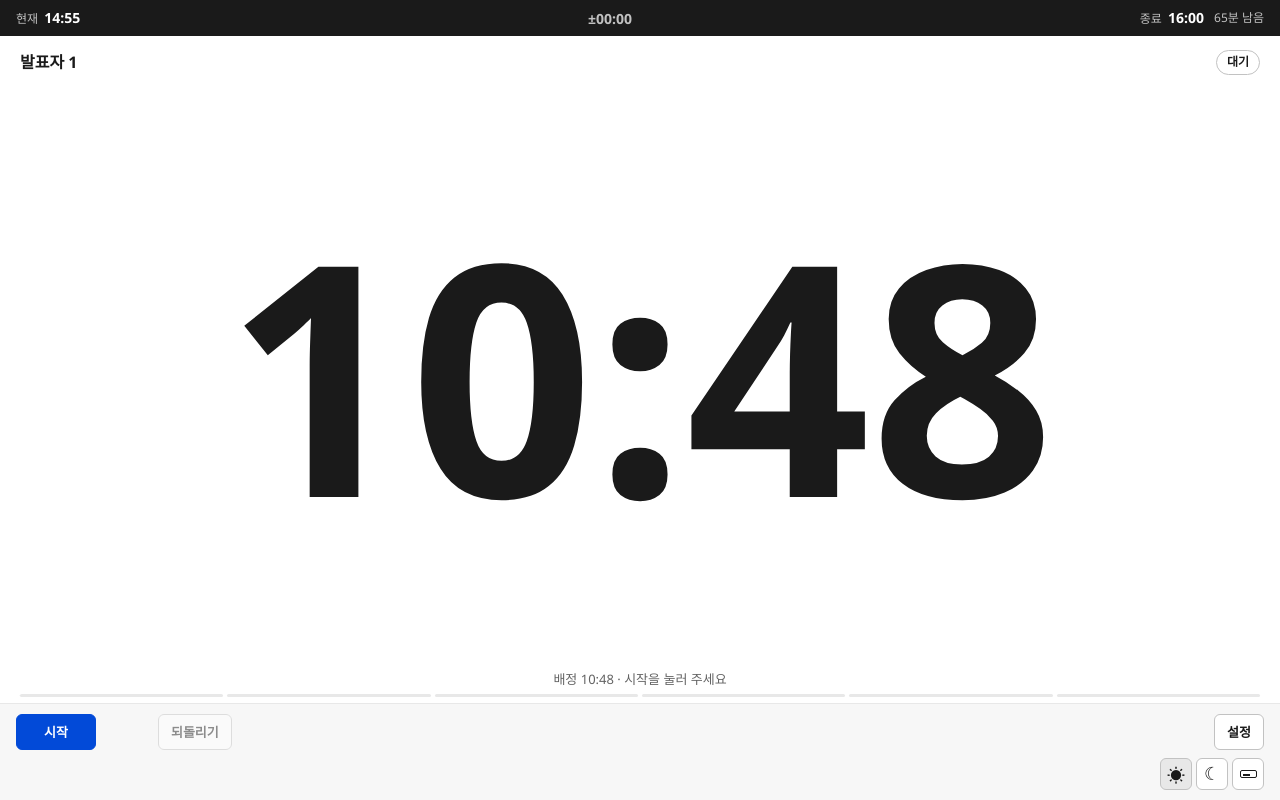
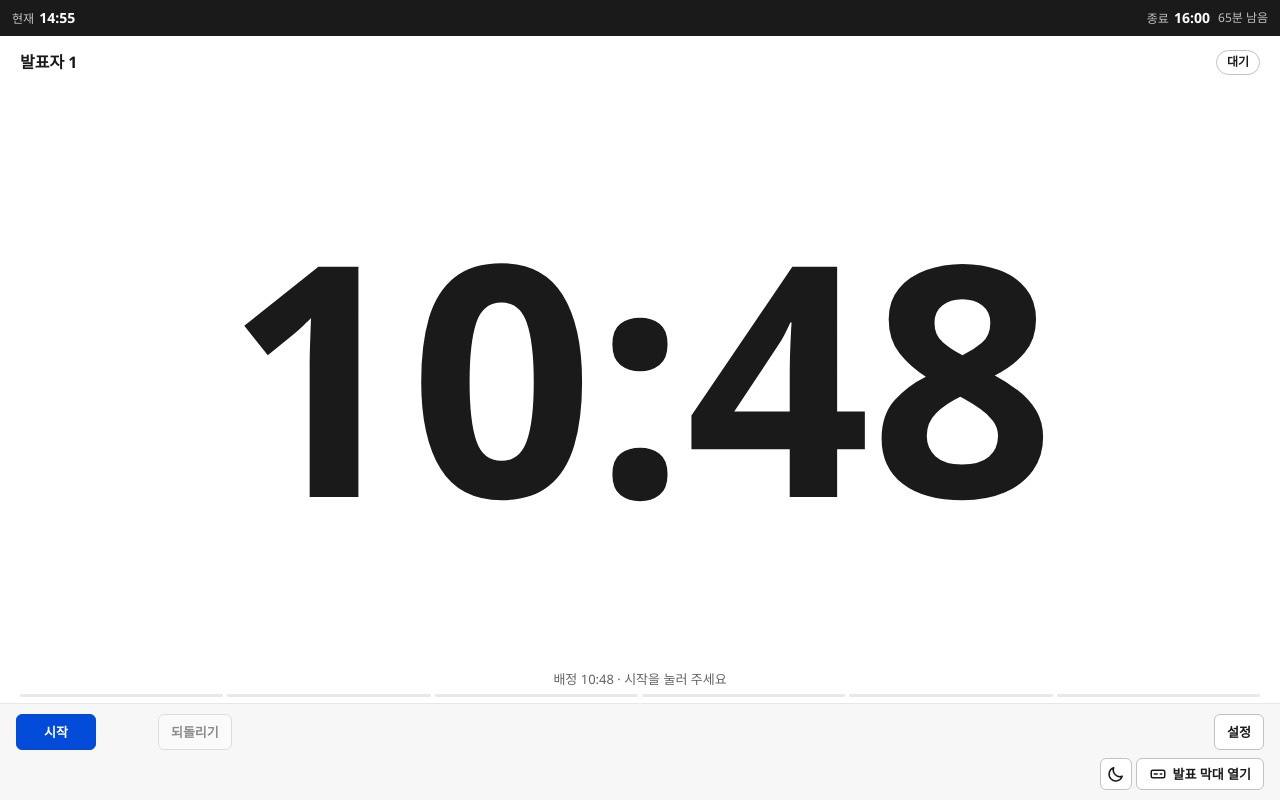
Before and after one commit to TTolsun/CameraHAL_MeetingTimer, a browser extension: page chrome-extension/index.html in a window 1280 px wide. Drawn offline with Linux system fonts and the light colour scheme.

Commit message:
Clarify Chrome timer controls and budget changes

```diff
--- a/chrome-extension/index.html
+++ b/chrome-extension/index.html
@@ -12,9 +12,10 @@
 <body>
   <main class="timer" aria-label="회의 타이머">
     <header class="strip">
-      <span>현재 <time id="now"></time></span>
-      <b id="delta" title="첫 발표 배정 시간과의 차이"></b>
-      <span>종료 <time id="deadline"></time></span><span id="left"></span>
+      <span class="strip-now">현재 <time id="now"></time></span>
+      <span class="strip-delta" id="delta" title="첫 발표 배정 시간과의 차이" hidden>계획 대비 <b id="deltaValue"></b></span>
+      <span class="strip-end">종료 <time id="deadline"></time></span>
+      <span id="left"></span>
     </header>
     <section class="stage" aria-label="현재 발표">
       <div class="stage-head"><h1 id="speaker"></h1><span id="status"></span></div>
@@ -28,9 +29,8 @@
         <button id="undo" disabled>되돌리기</button><button id="edit">설정</button>
       </div>
       <div class="tools">
-        <button id="light" aria-label="밝은 화면" title="밝은 화면">☀</button>
-        <button id="dark" aria-label="어두운 화면" title="어두운 화면">☾</button>
-        <button id="mini" aria-label="발표 막대 열기" title="발표 막대 열기 (B)"><i class="bar-icon"></i></button>
+        <button id="theme" class="icon-button"></button>
+        <button id="mini" aria-keyshortcuts="B" title="발표 막대 열기 (B)">발표 막대 열기</button>
       </div>
     </footer>
   </main>
@@ -39,12 +39,24 @@
       <b class="count"></b><div class="slots" aria-label="발표 순서"></div>
       <span class="miniClock" role="timer"></span><span class="message"></span>
       <div class="controls">
-        <button class="primary" data-action="run"></button><button class="ink" data-action="next"></button>
-        <button data-action="undo" title="되돌리기" aria-label="되돌리기">↶</button>
-        <button data-action="back" title="기본 창으로 돌아가기" aria-label="기본 창으로 돌아가기">▣</button>
+        <button class="primary icon-button" data-action="run" aria-keyshortcuts="Space"></button>
+        <button class="ink icon-button" data-action="next" aria-keyshortcuts="N ArrowRight"></button>
+        <button class="icon-button" data-action="undo" aria-keyshortcuts="Control+Z"></button>
+        <button class="icon-button" data-action="back" aria-keyshortcuts="B Escape"></button>
       </div>
       <div class="track"><i></i></div>
     </main>
+  </template>
+  <template id="icons">
+    <svg data-icon="play" viewBox="0 0 24 24"><path d="m8 5 12 7-12 7Z" fill="currentColor"/></svg>
+    <svg data-icon="pause" viewBox="0 0 24 24"><path d="M9 5v14m6-14v14" stroke-width="3"/></svg>
+    <svg data-icon="skip" viewBox="0 0 24 24"><path d="m5 5 11 7-11 7Z" fill="currentColor"/><path d="M19 5v14"/></svg>
+    <svg data-icon="stop" viewBox="0 0 24 24"><rect x="6" y="6" width="12" height="12" rx="1" fill="currentColor"/></svg>
+    <svg data-icon="undo" viewBox="0 0 24 24"><path d="M9 5 4 10l5 5m-5-5h10a5 5 0 0 1 0 10h-3"/></svg>
+    <svg data-icon="back" viewBox="0 0 24 24"><path d="M8 9V5a1 1 0 0 1 1-1h11a1 1 0 0 1 1 1v14a1 1 0 0 1-1 1H9a1 1 0 0 1-1-1v-2M8 8h13M3 13h11m-3-3 3 3-3 3"/></svg>
+    <svg data-icon="sun" viewBox="0 0 24 24"><circle cx="12" cy="12" r="4"/><path d="M12 2v2m0 16v2M2 12h2m16 0h2M5 5l1.5 1.5m11 11L19 19M19 5l-1.5 1.5m-11 11L5 19"/></svg>
+    <svg data-icon="moon" viewBox="0 0 24 24"><path d="M20.3 15.1A9 9 0 0 1 8.9 3.7 9 9 0 1 0 20.3 15.1Z"/></svg>
+    <svg data-icon="bar" viewBox="0 0 24 24"><rect x="3" y="7" width="18" height="10" rx="2"/><path d="M7 12h4m4 0h2"/></svg>
   </template>
   <dialog id="settings" aria-labelledby="settingsTitle"><form id="settingsForm">
     <h2 id="settingsTitle">회의 설정</h2>
--- a/chrome-extension/timer.css
+++ b/chrome-extension/timer.css
@@ -39,13 +39,20 @@ button:disabled { opacity: .48; cursor: default; }
 button:focus-visible, input:focus-visible { outline: 2px solid #579aff; outline-offset: 2px; }
 .primary { color: var(--primary-ink); background: var(--primary); border-color: var(--primary); }
 .ink { color: white; background: #1a1a1a; border-color: #474747; }
-.timer { display: grid; grid-template-rows: 36px minmax(0, 1fr) auto; height: 100dvh; }
-.strip { display: flex; align-items: center; gap: 10px; padding: 0 16px; color: #c2c2c2; background: var(--strip); font-size: 12px; white-space: nowrap; }
+.timer { display: grid; grid-template-rows: auto minmax(0, 1fr) auto; height: 100dvh; }
+.strip {
+  display: grid; grid-template-columns: auto 1fr auto auto; grid-template-areas: "now delta end left";
+  align-items: center; column-gap: 8px; min-height: 36px; padding: 0 12px;
+  color: #c2c2c2; background: var(--strip); font-size: 12px; white-space: nowrap;
+}
+.strip-now { grid-area: now; }
+.strip-delta { grid-area: delta; text-align: center; }
+.strip-end { grid-area: end; }
+#left { grid-area: left; }
 .strip time, .strip b { font: 600 14px "Segoe UI", sans-serif; font-variant-numeric: tabular-nums; }
-.strip time { margin-left: 3px; color: white; }
-#delta { flex: 1; text-align: center; }
-#delta[data-sign="plus"] { color: #8fb4ff; }
-#delta[data-sign="minus"], #left.warn { color: #ff7070; }
+.strip time, .strip b { margin-left: 2px; color: white; }
+#delta[data-sign="plus"] b { color: #8fb4ff; }
+#delta[data-sign="minus"] b, #left.warn { color: #ff8080; }
 .stage { display: grid; grid-template-rows: auto 1fr auto 3px; gap: 6px; padding: 14px 20px 6px; text-align: center; container-type: size; }
 .stage-head, .actions, .tools, .controls, .dialogActions, .slots { display: flex; align-items: center; }
 .stage-head { justify-content: space-between; }
@@ -68,16 +75,26 @@ footer { padding: 10px 16px; border-top: 1px solid var(--hair); background: var(
 #next[hidden] { display: inline-block; visibility: hidden; }
 #edit { margin-left: auto; }
 .tools, .dialogActions { justify-content: flex-end; gap: 4px; margin-top: 8px; }
-.tools button, .controls button { display: grid; place-items: center; width: 32px; height: 32px; padding: 0; font: 18px "Segoe UI Symbol", sans-serif; }
-.tools button[aria-pressed="true"] { background: var(--hair); }
+.icon-button { display: grid; place-items: center; width: 32px; height: 32px; padding: 0; }
+#mini { display: inline-flex; align-items: center; justify-content: center; gap: 5px; }
+button svg {
+  width: 18px; height: 18px; fill: none; stroke: currentColor;
+  stroke-width: 2; stroke-linecap: round; stroke-linejoin: round;
+}
 @media (max-height: 280px) {
-  .timer { grid-template-rows: 30px minmax(0, 1fr) auto; }
+  .strip { min-height: 30px; }
   .stage { padding-block: 5px; gap: 2px; }
   footer { padding-block: 5px; }
   .tools { margin-top: 4px; }
 }
-.bar-icon { width: 17px; height: 8px; border: 1.6px solid currentColor; border-radius: 2px; position: relative; }
-.bar-icon::after { content: ""; position: absolute; left: 2px; right: 6px; bottom: 1px; border-bottom: 2px solid currentColor; }
+@media (max-width: 365px) {
+  .strip {
+    grid-template-columns: 1fr auto; grid-template-areas: "now end" "delta left";
+    grid-template-rows: 20px 18px; padding: 2px 8px;
+  }
+  .strip-delta { text-align: left; }
+  .strip-end, #left { justify-self: end; }
+}
 dialog { width: min(340px, 95vw); padding: 20px; border: 1px solid var(--line); border-radius: 8px; color: var(--ink); background: var(--paper); }
 dialog::backdrop { background: #0006; }
 dialog h2 { margin: 0; font-size: 18px; }
--- a/chrome-extension/timer.js
+++ b/chrome-extension/timer.js
@@ -75,18 +75,30 @@ function notify(text, compact = '') {
   barNotice = compact;
   noticeTimeout = window.setTimeout(() => { el('notice').textContent = ''; barNotice = ''; }, 5000);
 }
+const icons = el('icons').content;
+function iconFor(button, name) {
+  const icon = button.ownerDocument.importNode(icons.querySelector('[data-icon="' + name + '"]'), true);
+  icon.setAttribute('aria-hidden', 'true');
+  return icon;
+}
+function setIconButton(button, label, name) {
+  if (button.getAttribute('aria-label') === label) return;
+  button.setAttribute('aria-label', label);
+  button.title = label;
+  button.replaceChildren(iconFor(button, name));
+}
 function chooseTheme(theme) {
   document.documentElement.dataset.theme = theme;
   if (miniUI) mini.document.documentElement.dataset.theme = theme;
-  el('light').setAttribute('aria-pressed', theme === 'light');
-  el('dark').setAttribute('aria-pressed', theme === 'dark');
+  const dark = theme === 'dark';
+  setIconButton(el('theme'), dark ? '밝은 화면으로 전환' : '어두운 화면으로 전환', dark ? 'sun' : 'moon');
   try { localStorage.setItem('timer-theme', theme); } catch {}
 }
 let initialTheme = 'light';
 try { if (localStorage.getItem('timer-theme') === 'dark') initialTheme = 'dark'; } catch {}
 chooseTheme(initialTheme);
-el('light').onclick = () => chooseTheme('light');
-el('dark').onclick = () => chooseTheme('dark');
+el('theme').onclick = () => chooseTheme(document.documentElement.dataset.theme === 'dark' ? 'light' : 'dark');
+el('mini').prepend(iconFor(el('mini'), 'bar'));
 
 function drawSpeakers(row, compact) {
   const key = state.index + '/' + state.count;
@@ -107,11 +119,6 @@ function drawSpeakers(row, compact) {
   }
   if (last < state.count) row.append('…');
 }
-function barButton(button, label, glyph) {
-  button.setAttribute('aria-label', label);
-  button.title = label;
-  button.textContent = glyph;
-}
 function render() {
   const now = Date.now();
   const rem = remaining(state, now);
@@ -131,8 +138,11 @@ function render() {
   const countdown = [Math.floor(seconds / 60) && Math.floor(seconds / 60) + '분', seconds % 60 && seconds % 60 + '초'].filter(Boolean).join(' ') + ' 남았어요';
   el('now').textContent = hour(now);
   const delta = state.plan == null ? 0 : budget - state.plan;
-  el('delta').textContent = (delta < 0 ? '−' : delta > 0 ? '+' : '±') + duration(Math.abs(delta));
-  el('delta').dataset.sign = delta < 0 ? 'minus' : delta > 0 ? 'plus' : '';
+  el('delta').hidden = delta === 0;
+  if (delta !== 0) {
+    el('deltaValue').textContent = (delta < 0 ? '−' : '+') + duration(Math.abs(delta));
+    el('delta').dataset.sign = delta < 0 ? 'minus' : 'plus';
+  }
   el('speaker').textContent = speaker;
   el('clock').textContent = clock;
   el('clock').classList.toggle('over', rem <= -15000);
@@ -155,8 +165,8 @@ function render() {
     miniUI.clock.textContent = clock;
     miniUI.clock.classList.toggle('over', rem <= -15000);
     miniUI.message.textContent = barNotice || (closing ? countdown : over && !paused ? '시간 초과' : status);
-    barButton(miniUI.run, runLabel, running ? 'Ⅱ' : '▶');
-    barButton(miniUI.next, nextLabel, nextLabel === '종료' ? '■' : '▸|');
+    setIconButton(miniUI.run, runLabel, running ? 'pause' : 'play');
+    setIconButton(miniUI.next, nextLabel, nextLabel === '종료' ? 'stop' : 'skip');
     miniUI.next.disabled = !running;
     miniUI.undo.disabled = !previous;
     miniUI.fill.style.width = progress;
@@ -244,7 +254,10 @@ async function openBar() {
     miniUI.run.onclick = () => toggle(host);
     miniUI.next.onclick = () => advance(host);
     miniUI.undo.onclick = undo;
-    action('back').onclick = () => host.close();
+    setIconButton(miniUI.undo, '되돌리기', 'undo');
+    const back = action('back');
+    setIconButton(back, '기본 창으로 돌아가기', 'back');
+    back.onclick = () => host.close();
     doc.addEventListener('keydown', shortcuts);
     doc.querySelector('.miniBar').ondblclick = event => {
       if (!event.target.closest('button')) host.close();
```
Also changed, not shown: tests/chrome-ui.test.mjs (+39 -3 lines), 1 other file.
